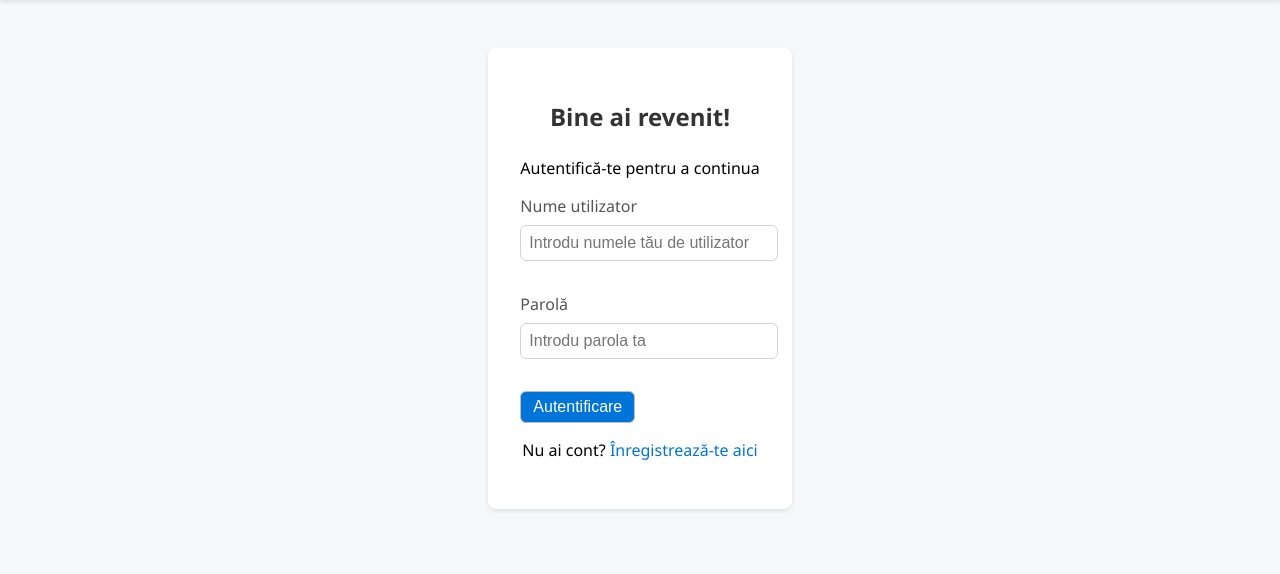
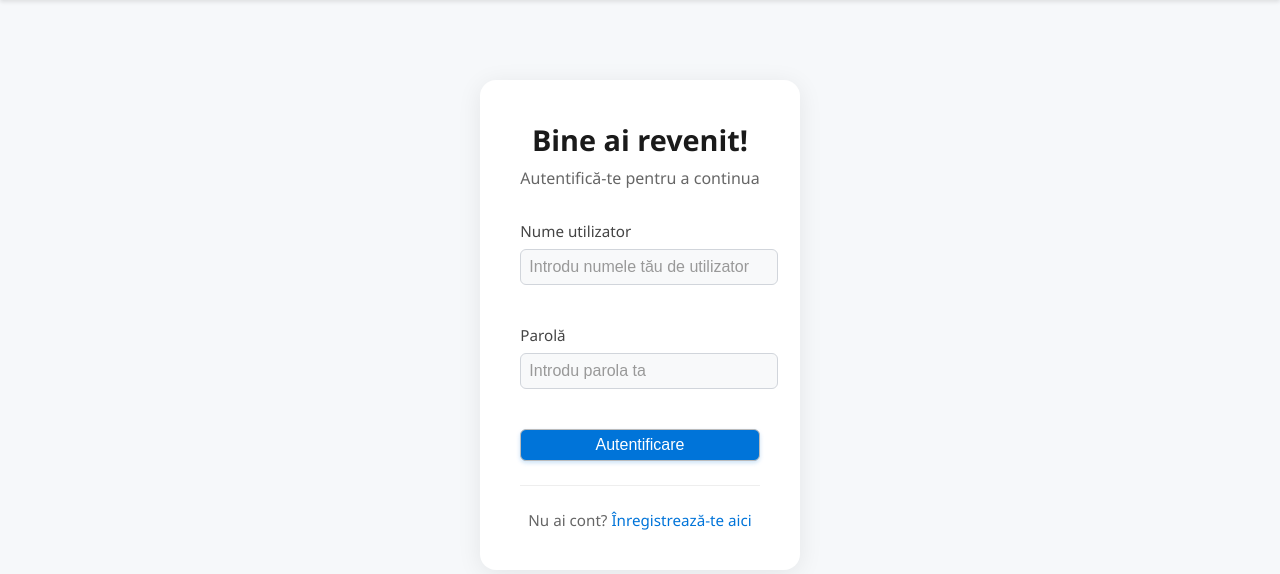
Before and after one commit to mihai-moldovan-15/Infocoach_v2, a Flask app: page /login in a window 1280 px wide. Shown: the part 70-644 px from the top of the page. Run offline with Flask 3, Linux system fonts and the light colour scheme.

Commit message:
Update style.css

```diff
--- a/static/style.css
+++ b/static/style.css
@@ -244,88 +244,152 @@
 /* Authentication Forms */
 .auth-container {
     max-width: 400px;
-    margin: 2rem auto;
-    padding: 2rem;
+    margin: 4rem auto;
+    padding: 2.5rem;
     background: #fff;
-    border-radius: 8px;
-    box-shadow: 0 2px 4px rgba(0,0,0,0.1);
+    border-radius: 16px;
+    box-shadow: 0 4px 24px rgba(0, 0, 0, 0.08);
 }
 
-.auth-container h2 {
+.auth-header {
     text-align: center;
-    color: #333;
+    margin-bottom: 2rem;
+}
+
+.auth-header h2 {
+    color: #1a1a1a;
+    font-size: 1.8rem;
+    margin: 0 0 0.5rem 0;
+    font-weight: 600;
+}
+
+.auth-subtitle {
+    color: #666;
+    font-size: 1rem;
+    margin: 0;
+}
+
+.auth-form {
     margin-bottom: 1.5rem;
 }
 
 .form-group {
-    margin-bottom: 1rem;
+    margin-bottom: 1.5rem;
 }
 
-.form-group label {
+.form-label {
     display: block;
     margin-bottom: 0.5rem;
-    color: #555;
+    color: #444;
+    font-weight: 500;
+    font-size: 0.95rem;
 }
 
 .form-control {
     width: 100%;
-    padding: 0.5rem;
-    border: 1px solid #ddd;
-    border-radius: 4px;
+    padding: 0.75rem 1rem;
     font-size: 1rem;
+    border: 1.5px solid #e1e4e8;
+    border-radius: 8px;
+    transition: all 0.2s ease;
+    background: #f8f9fa;
 }
 
 .form-control:focus {
     outline: none;
     border-color: #0074d9;
-    box-shadow: 0 0 0 2px rgba(0,116,217,0.2);
+    box-shadow: 0 0 0 3px rgba(0, 116, 217, 0.1);
+    background: #fff;
 }
 
-.btn {
-    display: inline-block;
-    padding: 0.5rem 1rem;
-    border: none;
-    border-radius: 4px;
+.form-control::placeholder {
+    color: #999;
+}
+
+.btn-block {
+    width: 100%;
+    padding: 0.875rem;
     font-size: 1rem;
-    cursor: pointer;
-    transition: background-color 0.2s;
+    font-weight: 500;
+    border-radius: 8px;
+    transition: all 0.2s ease;
 }
 
 .btn-primary {
-    background-color: #0074d9;
-    color: white;
-    padding: 0.5rem 1rem;
-    border-radius: 0.375rem;
+    background: #0074d9;
     border: none;
-    cursor: pointer;
-    transition: background-color 0.2s;
-    font-size: 1rem;
-    font-weight: 500;
+    color: #fff;
+    box-shadow: 0 2px 4px rgba(0, 116, 217, 0.2);
 }
 
 .btn-primary:hover {
-    background-color: #005fa3;
+    background: #005fa3;
+    transform: translateY(-1px);
+    box-shadow: 0 4px 8px rgba(0, 116, 217, 0.3);
+}
+
+.auth-footer {
+    text-align: center;
+    margin-top: 1.5rem;
+    padding-top: 1.5rem;
+    border-top: 1px solid #eee;
 }
 
 .auth-link {
-    text-align: center;
-    margin-top: 1rem;
+    color: #666;
+    font-size: 0.95rem;
+    margin: 0;
 }
 
 .auth-link a {
     color: #0074d9;
     text-decoration: none;
+    font-weight: 500;
+    transition: color 0.2s;
 }
 
 .auth-link a:hover {
+    color: #005fa3;
     text-decoration: underline;
 }
 
 .error {
     color: #dc3545;
     font-size: 0.875rem;
-    margin-top: 0.25rem;
+    margin-top: 0.5rem;
     display: block;
+}
+
+/* Flash Messages */
+.alert {
+    padding: 1rem;
+    margin-bottom: 1rem;
+    border-radius: 8px;
+    font-size: 0.95rem;
+    animation: fadeIn 0.3s ease;
+}
+
+.alert-success {
+    background: #d4edda;
+    color: #155724;
+    border: 1px solid #c3e6cb;
+}
+
+.alert-danger {
+    background: #f8d7da;
+    color: #721c24;
+    border: 1px solid #f5c6cb;
+}
+
+.alert-info {
+    background: #d1ecf1;
+    color: #0c5460;
+    border: 1px solid #bee5eb;
+}
+
+@keyframes fadeIn {
+    from { opacity: 0; transform: translateY(-10px); }
+    to { opacity: 1; transform: translateY(0); }
 }
 
 /* Alerts */
```
